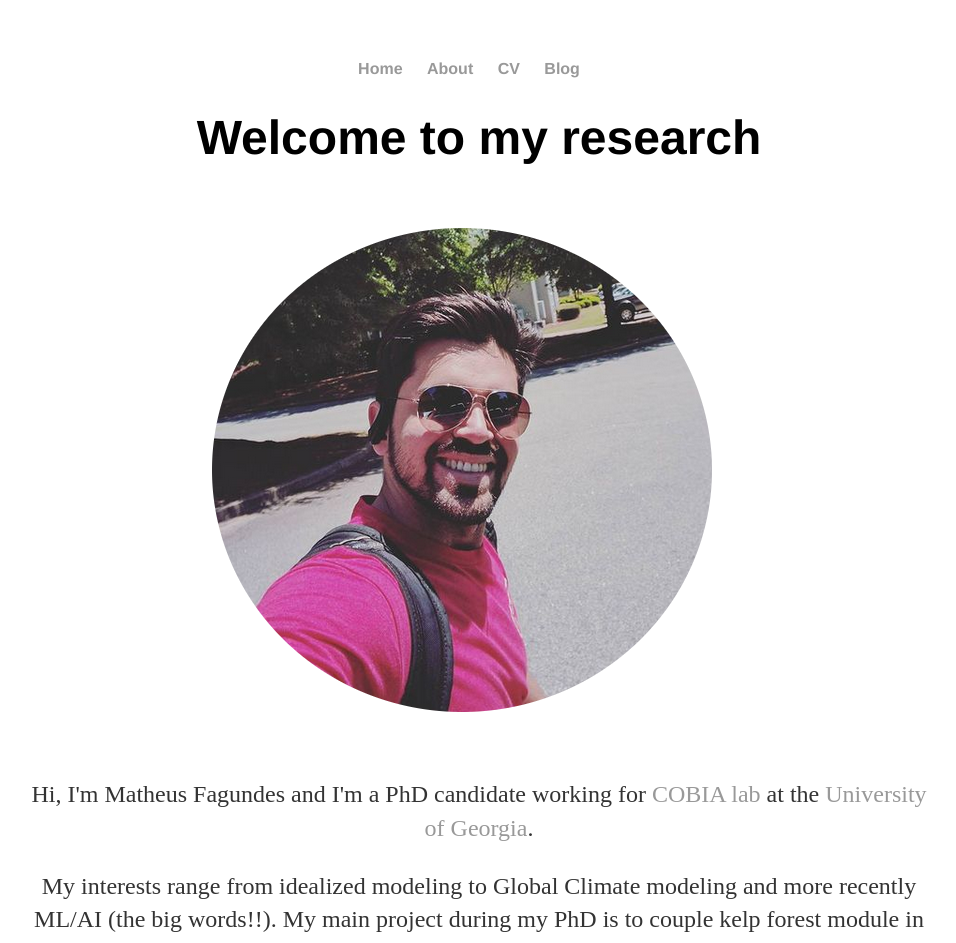
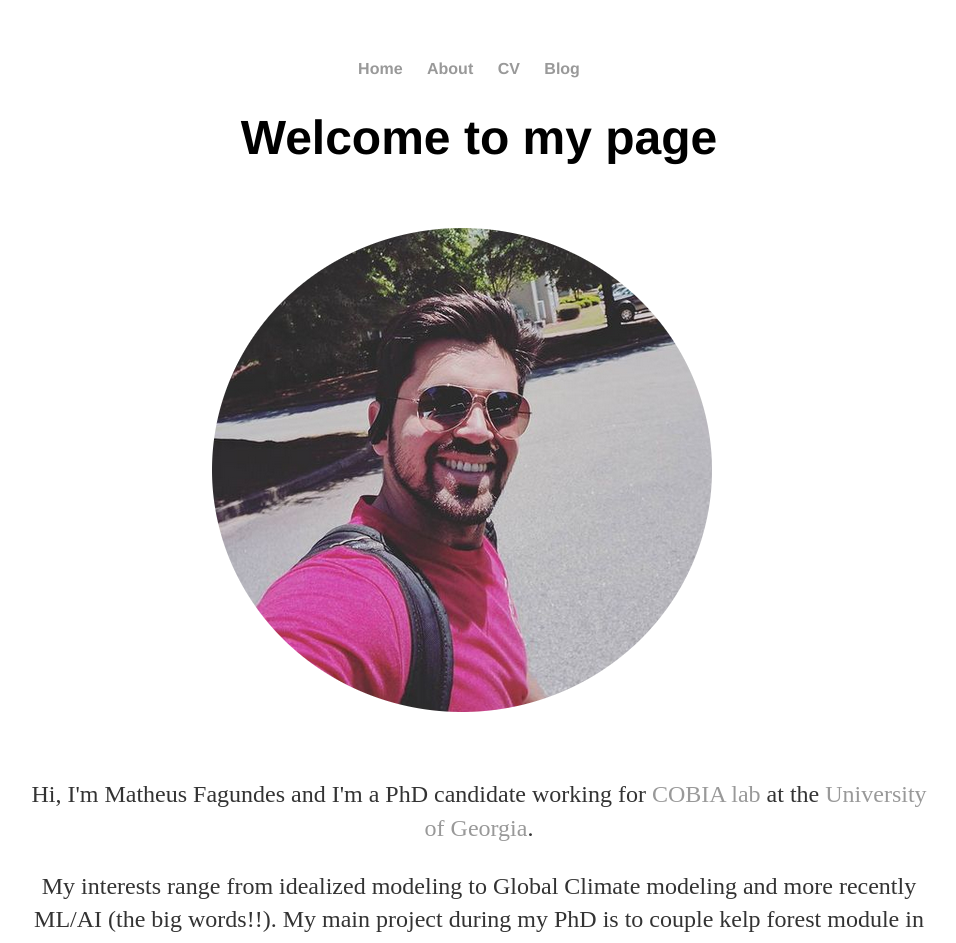
Before and after one commit to mf99274/mf99274.github.io, a Jekyll site: the page built from index.html, in a window 1280 px wide. Shown: the top 943 px of the page, without its empty margins (161-1117 px from the left). Built offline with Jekyll 4.4.1, drawn with Linux system fonts in a browser that asks for light colours.

Commit message:
Update index.html

```diff
--- a/index.html
+++ b/index.html
@@ -9,13 +9,13 @@ description: Project Manager, Music Enthusiast, and Web Noodler living and worki
 <!-- <div class="jumbotron"> -->
 </head>
   <body  style="text-align:center;"> <!-- the command style is from CSS -->
-    <h1 style="text-align:center">Welcome to my research</h1> <!--the main title at the top -->
+    <h1 style="text-align:center">Welcome to my page</h1> <!--the main title at the top -->
   </body>
 <div class="row marketing">
 	<div class="col-sm-4">
 	<img  class="img-circle avatar" alt="Matheus Fagundes" src="img/selfie1.png">
 	</div>
-	<div itemscope itemtype="http://data-vocabulary.org/Person" class="col-sm-8">
+	<div>
 	<p class="lead">Hi, I'm <span itemprop="name">Matheus Fagundes</span> and I'm a PhD candidate working for <a href="https://www.cobia.engr.uga.edu/">COBIA lab</a> at <span itemprop="affiliation">the <a href="https://engineering.uga.edu/">University of Georgia</a></span>. </p>
 	<p>My interests range from idealized modeling to Global Climate modeling and more recently ML/AI (the big words!!). My main project during my PhD is to couple kelp forest module in the water column of the Regional Ocean Modeling System (ROMS) and understand the impact in the population dynamics and oxygen dynamics.</p>
 	<p> </p>
@@ -24,3 +24,5 @@ description: Project Manager, Music Enthusiast, and Web Noodler living and worki
 	<!-- <img src="https://jpbongiovanni.github.io/PythonFunctionLibrary/movies/zigzag.gif" alt="zigzag" /> -->
 </div>
 <!-- </div> -->
+
+<!-- itemscope itemtype="http://data-vocabulary.org/Person" class="col-sm-8"> -->
```
